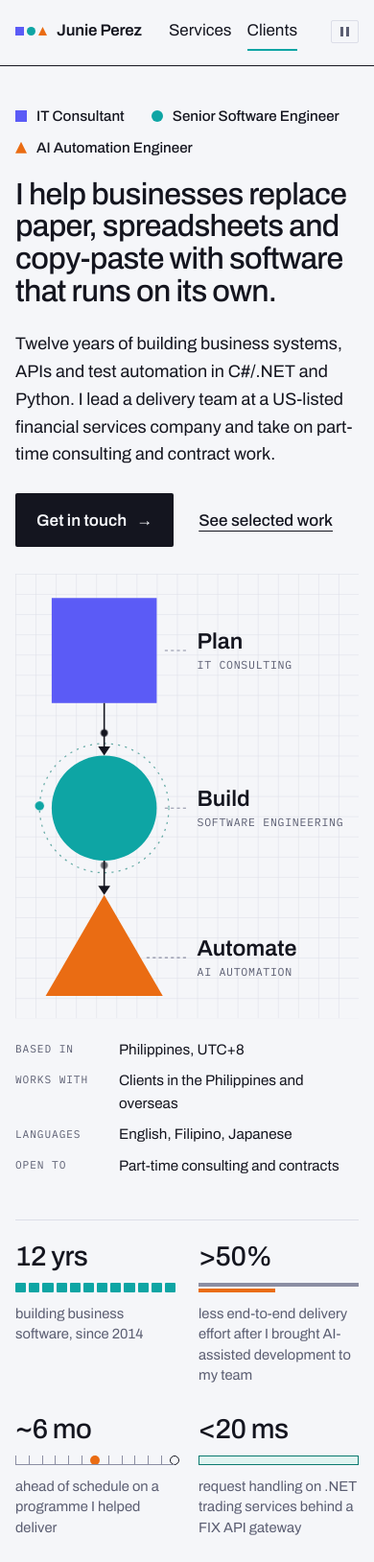
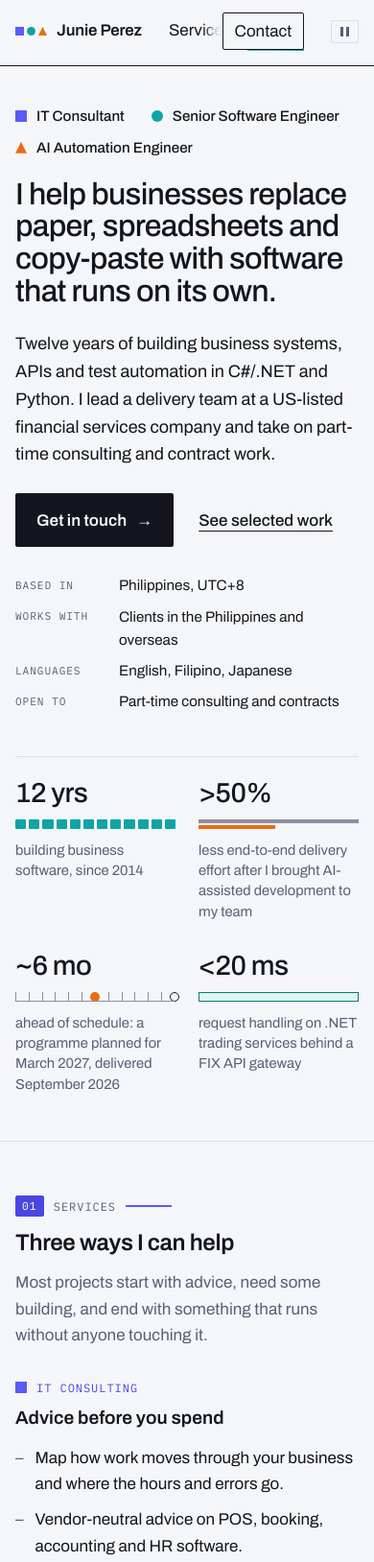
Before and after one commit to junieperezdev/junieperezdev.github.io, a website: page index.html in a window 390 px wide. Shown: the top 1628 px of the page at 96% size. Drawn offline with Linux system fonts and the light colour scheme.

Commit message:
Pin Contact on phones, drop hero drawing below 560px, rename Clients to Industries, date the schedule win, add Person schema
Co-Authored-By: Claude Opus 5.5 <noreply@anthropic.com>

```diff
--- a/index.html
+++ b/index.html
@@ -27,6 +27,9 @@
 <meta property="og:image:alt" content="Junie Perez: IT Consultant, Senior Software Engineer, AI Automation Engineer">
 <meta name="twitter:card" content="summary_large_image">
 <meta name="description" content="IT Consultant, Senior Software Engineer and AI Automation Engineer. Business software, integrations and AI automation for clients in the Philippines and overseas.">
+<script type="application/ld+json">
+{"@context":"https://schema.org","@type":"Person","name":"Junie Perez","url":"https://junieperezdev.github.io/","email":"mailto:junieperez.dev@gmail.com","jobTitle":["IT Consultant","Senior Software Engineer","AI Automation Engineer"],"address":{"@type":"PostalAddress","addressCountry":"PH"},"knowsLanguage":["en","fil","ja"],"knowsAbout":["C#",".NET","Python","TypeScript","Playwright","Business process automation","AI automation","Systems integration"]}
+</script>
 <link rel="preconnect" href="https://fonts.googleapis.com">
 <link rel="preconnect" href="https://fonts.gstatic.com" crossorigin>
 <link rel="stylesheet" href="https://fonts.googleapis.com/css2?family=Archivo:wdth,wght@62..125,100..900&family=IBM+Plex+Mono:wght@400;500&display=swap">
@@ -181,6 +184,9 @@ h3 {
 @media (max-width: 860px) {
   .nav-n { display: none; }
   .head-nav { gap: 2px 16px; }
+  /* The section links scroll sideways on phones; Contact stays pinned at the right edge so it is never off screen */
+  .head-nav .nav-cta { position: sticky; right: 0; box-shadow: -16px 0 12px -4px var(--bg); }
+  .head-nav .nav-cta:not(:hover):not([aria-current="location"]) { background: var(--bg); }
 }
 
 /* Hero */
@@ -292,6 +298,8 @@ h3 {
 }
 @media (max-width: 560px) {
   .hero-side { grid-template-columns: minmax(0, 1fr); }
+  /* On phones the drawing would fill a whole screen before the track record; the role list above already shows the three shapes */
+  .compose { display: none; }
 }
 
 /* Sections */
@@ -837,7 +845,7 @@ h3 {
     </a>
     <nav class="head-nav" aria-label="Sections">
       <a href="#services"><span class="nav-n">01</span>Services</a>
-      <a href="#clients"><span class="nav-n">02</span>Clients</a>
+      <a href="#clients"><span class="nav-n">02</span>Industries</a>
       <a href="#work"><span class="nav-n">03</span>Work</a>
       <a href="#process"><span class="nav-n">04</span>Process</a>
       <a href="#about"><span class="nav-n">05</span>About</a>
@@ -917,7 +925,7 @@ h3 {
         <div class="metric">
           <p class="fig-num">~6 mo</p>
           <div class="mini mini-ruler" aria-hidden="true"><span class="m-done"></span><span class="m-plan"></span></div>
-          <p class="cap">ahead of schedule on a programme I helped deliver</p>
+          <p class="cap">ahead of schedule: a programme planned for March 2027, delivered September 2026</p>
         </div>
         <div class="metric">
           <p class="fig-num">&lt;20 ms</p>
@@ -1029,7 +1037,7 @@ h3 {
   <section class="sec" id="clients" aria-labelledby="clients-h">
     <div class="wrap split">
       <header class="sec-head">
-        <p class="label sec-label"><span class="sec-n">02</span>Clients</p>
+        <p class="label sec-label"><span class="sec-n">02</span>Industries</p>
         <h2 id="clients-h">Businesses I help</h2>
         <p class="intro">Small and mid-size businesses in the Philippines and overseas, and software teams that need senior help.</p>
       </header>
@@ -1101,7 +1109,7 @@ h3 {
           <dl class="sheet">
             <div><dt>Before</dt><dd>AI tools were not part of how the team worked. Deployment was already automated.</dd></div>
             <div><dt>Change</dt><dd>GitHub Copilot, Claude Code and Cursor used across the whole cycle, from requirements and stories to design, code, shared test templates and aftercare.</dd></div>
-            <div><dt>Result</dt><dd class="result">More than 50% less end-to-end effort. Helped deliver a programme about six months ahead of schedule. Presented the approach to executive leadership and a company-wide audience.</dd></div>
+            <div><dt>Result</dt><dd class="result">More than 50% less end-to-end effort. Helped deliver a programme about six months ahead of schedule, in September 2026 instead of March 2027. Presented the approach to executive leadership and a company-wide audience.</dd></div>
             <div><dt>Stack</dt><dd class="tools">C# · .NET · Python · TypeScript · Azure DevOps · GitHub</dd></div>
           </dl>
         </article>
@@ -1464,6 +1472,7 @@ h3 {
   // Scroll reveals
   function mark(list, step) {
     each(list, function (el, i) {
+      if (!el.getClientRects().length) return; // not displayed at this width (e.g. the hero drawing on phones)
       el.classList.add('rv');
       if (step) el.style.setProperty('--d', (i * step).toFixed(2) + 's');
     });
```
